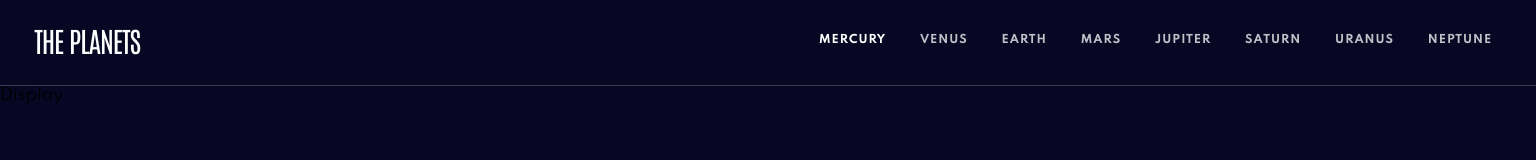
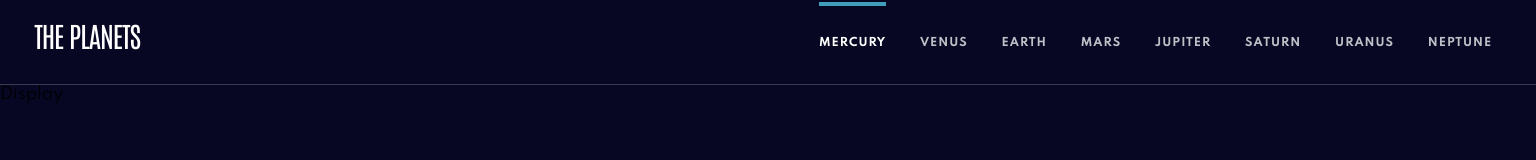
Before and after one commit to jake4369/planet-facts-site, a React (Vite) app: page / in a window 1536 px wide. Shown: the top 160 px of the page. Built offline with nearby package versions, Linux system fonts and the light colour scheme.

Commit message:
Fix desktop menu item tabs

```diff
--- a/src/components/layout/NavBar.jsx
+++ b/src/components/layout/NavBar.jsx
@@ -1,5 +1,3 @@
-import { useState, useEffect } from "react";
-
 import chevronIcon from "./../../assets/icon-chevron.svg";
 
 const menuIconColors = {
--- a/src/index.css
+++ b/src/index.css
@@ -74,13 +74,14 @@ body {
  NAV BAR
  ==================== */
 .navbar {
-  padding: 1.5rem 6.4%;
+  background: #070724;
   position: absolute;
   top: 100%;
   left: 0;
   right: 0;
   height: 100%;
   min-height: 100vh;
+  padding: 1.5rem 6.4%;
   z-index: 1000;
   overflow: hidden;
   transform: translateX(1000px);
@@ -185,11 +186,13 @@ ul.navbar__desktop-menu {
   ==================== */
   .header {
     flex-direction: row;
-    padding: 1.375rem 2.84722222222% 1.6875rem 2.22222222222%;
+    padding: 0 2.84722222222% 1.6875rem 2.22222222222%;
     position: unset;
+    height: 5.3125rem;
   }
 
   .header h1 {
+    padding-top: 12px;
     margin-bottom: 0;
   }
 
@@ -211,6 +214,7 @@ ul.navbar__desktop-menu {
     cursor: pointer;
     transition: all 0.3s ease-in-out;
     position: relative;
+    padding-top: 1.8125rem;
   }
 
   .desktop-list-item:hover {
@@ -222,7 +226,7 @@ ul.navbar__desktop-menu {
     content: "";
     width: 100%;
     height: 4px;
-    top: -28px;
+    top: 0;
   }
 }
 
```
